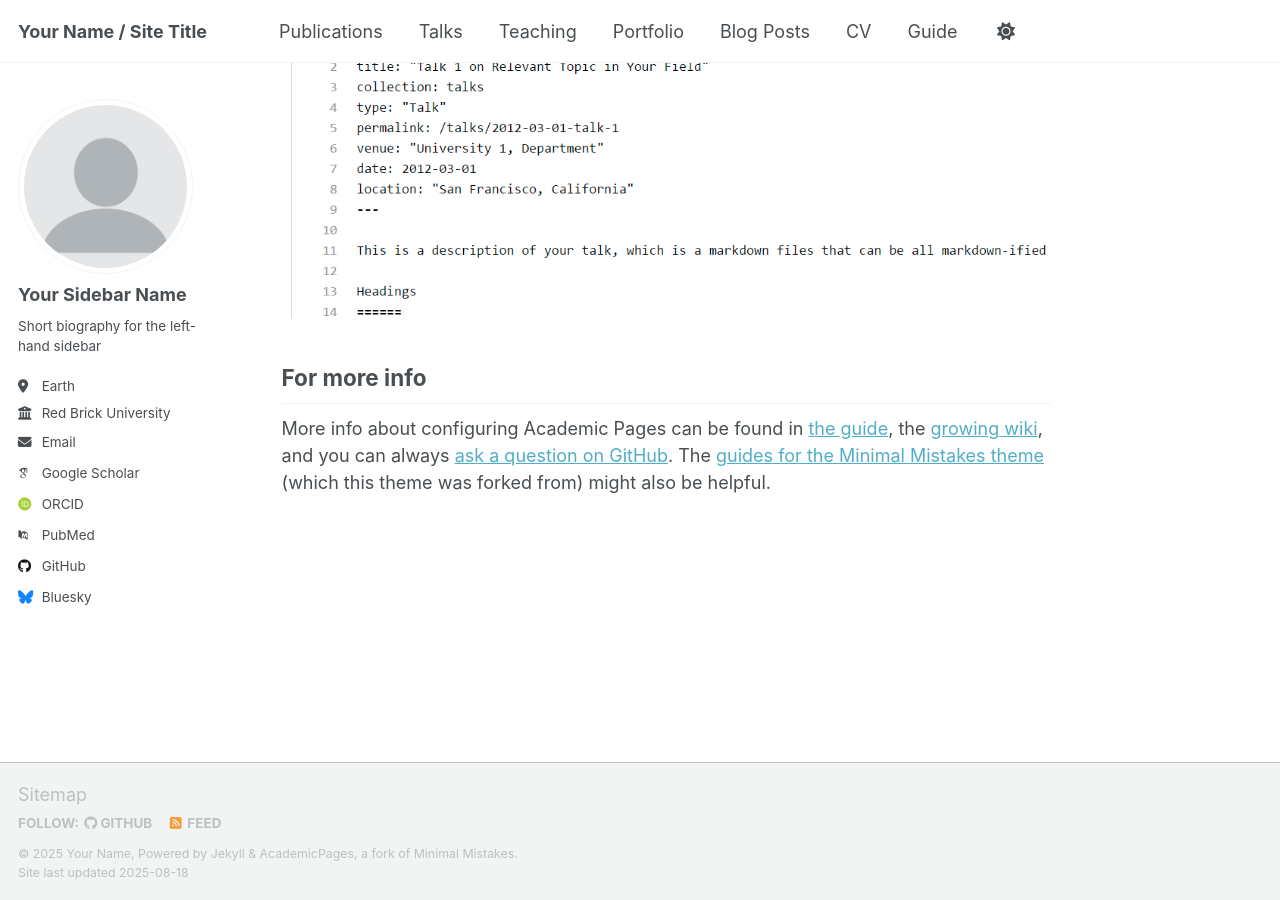
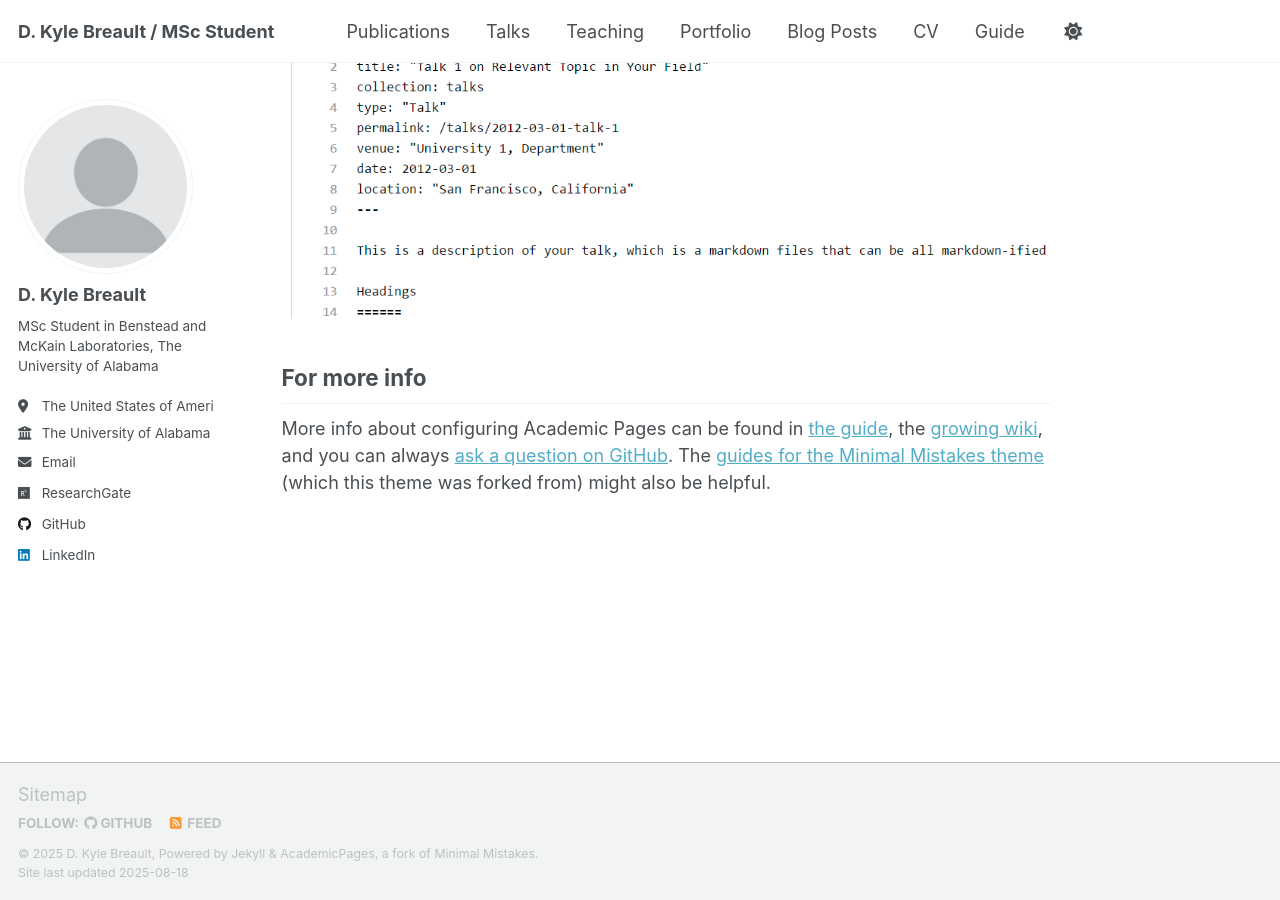
Before and after one commit to KyleBreault/.github.io, a Jekyll site: the page built from _pages/about.md, in a window 1280 px wide and 900 px high, scrolled down 2880 px. Built offline with Jekyll 4.4.1, drawn with Linux system fonts in a browser that asks for light colours; some web fonts are replaced; a script that is not in the unit is left out.

Commit message:
Update _config.yml
This is my first set of edits. Could not get local edits to work.

```diff
--- a/_config.yml
+++ b/_config.yml
@@ -9,13 +9,13 @@
 # Basic Site Settings
 locale                   : "en-US"
 site_theme               : "default" # Currently available options are "default", "air"
-title                    : "Your Name / Site Title"
+title                    : "D. Kyle Breault / MSc Student"
 title_separator          : "-"
-name                     : &name "Your Name"
-description              : &description "personal description"
-url                      : https://academicpages.github.io # the base hostname & protocol for your site e.g. "https://[your GitHub username].github.io" or if you already have some other page hosted on Github then use "https://[your GitHub username].github.io/[Your Repo Name]"
+name                     : &name "D. Kyle Breault"
+description              : &description "MSc Student in Benstead and McKain Laboratories, The University of Alabama"
+url                      : https://KyleBreault.github.io # the base hostname & protocol for your site e.g. "https://[your GitHub username].github.io" or if you already have some other page hosted on Github then use "https://[your GitHub username].github.io/[Your Repo Name]"
 baseurl                  : "" # the subpath of your site, e.g. "/blog"
-repository               : "academicpages/academicpages.github.io"
+repository               : "KyleBreault.github.io"
 
 # Site Author - The following control what appear as part of the author content on the side bar.
 #               If a field is blank the icon and link will not appear, otherwise it will be shown.
@@ -23,37 +23,37 @@ repository               : "academicpages/academicpages.github.io"
 author:
   # Biographic information
   avatar           : "profile.png"
-  name             : "Your Sidebar Name"
+  name             : "D. Kyle Breault"
   pronouns         : # example: "she/her"
-  bio              : "Short biography for the left-hand sidebar"
-  location         : "Earth"
-  employer         : "Red Brick University"
+  bio              : "MSc Student in Benstead and McKain Laboratories, The University of Alabama"
+  location         : "The United States of America"
+  employer         : "The University of Alabama"
   uri              : # URL
-  email            : "none@example.org"
+  email            : "dkylebreault@gmail.com"
 
   # Academic websites
   academia         : # URL
   arxiv            : # URL - Update with the correct link to your profile
-  googlescholar    : "https://scholar.google.com/citations?user=PS_CX0AAAAAJ"
+  googlescholar    : #"https://scholar.google.com/citations?user=PS_CX0AAAAAJ"
   inspire-hep      : # URL
   impactstory      : # URL
-  orcid            : "http://orcid.org/yourorcidurl"
+  orcid            : #"http://orcid.org/yourorcidurl"
   semantic         : # URL
-  pubmed           : "https://www.ncbi.nlm.nih.gov/pubmed/?term=john+snow"
-  researchgate     : # URL
+  pubmed           : #"https://www.ncbi.nlm.nih.gov/pubmed/?term=john+snow"
+  researchgate     : "https://www.researchgate.net/profile/D-Kyle-Breault?ev=hdr_xprf"
   scopus           : # URL
 
   # Repositories and software development
   bitbucket        : # Username - Update with your username on the site
   codepen          : # Username
   dribbble         : # Username
-  github           : "academicpages"
+  github           : "https://github.com/KyleBreault"
   kaggle           : # Username
   stackoverflow    : # User number or user number and name (i.e., use "1" or "1/jeff-atwood")
 
   # Social media
   artstation       : # Username
-  bluesky          : "bsky.app" # Replace this with you Bluesky username
+  bluesky          : #"bsky.app" # Replace this with you Bluesky username
   facebook         : # Username
   flickr           : # Username
   foursquare       : # Username
@@ -62,7 +62,7 @@ author:
   keybase          : # Username
   instagram        : # Username
   lastfm           : # Username
-  linkedin         : # Username
+  linkedin         : "David Kyle Breault"
   mastodon         : # URL
   medium           : # URL
   pinterest        : # Username
@@ -80,12 +80,15 @@ author:
 
 # Publication Category - The following the list of publication categories and their headings
 publication_category:
-  books:
-    title: 'Books'
-  manuscripts:
-    title: 'Journal Articles'
-  conferences:
-    title: 'Conference Papers'
+ # books:
+  #  title: 'Books'
+  Manuscripts:
+    title: 'Arrival and departure windows of Atlantic sturgeon in Chesapeake Bay in Virginia'
+  Techincal Reports:
+    title: 'Spatiotemporal distributions of species detected within the Virginia’s offshore lease areas. Volume 1: the Sandbridge Shoal Marine Minerals Lease Area. Sterling (VA): U.S'
+    title: 'Spatiotemporal distributions of species detected within the Virginia’s offshore lease areas. Volume 2: the Virginia wind energy lease area OCS A-0483. Sterling (VA): U.S'
+  #conferences:
+   # title: 'Conference Papers'
 
 # Site Settings
 teaser                   :  # filename of teaser fallback teaser image placed in /images/, .e.g. "500x300.png"
```
